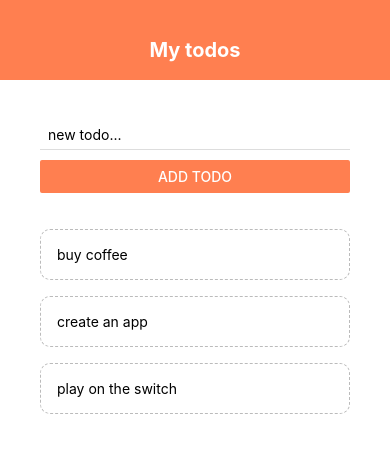
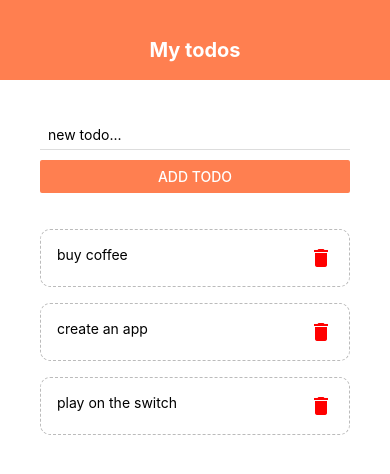
Before and after one commit to sabaPhruidze/todo-app-react-native, a React Native app: screen / in a window 390 px wide. Shown: the top 474 px of the page. Built offline with nearby package versions, Linux system fonts and the light colour scheme.

Commit message:
I currently learned how to import icons , where to find which one I would like and what attributes it have, so I added the delete icon

```diff
--- a/components/TodoItem.js
+++ b/components/TodoItem.js
@@ -1,10 +1,14 @@
-import { StyleSheet, Text, TouchableOpacity } from "react-native";
+import { StyleSheet, Text, TouchableOpacity, View } from "react-native";
+import { MaterialIcons } from "@expo/vector-icons";
 import React from "react";
 
 export default function TodoItem({ item, pressHandler }) {
   return (
     <TouchableOpacity onPress={() => pressHandler(item.key)}>
-      <Text style={styles.item}>{item.text}</Text>
+      <View style={styles.item}>
+        <Text>{item.text}</Text>
+        <MaterialIcons name="delete" size={24} color="red" />
+      </View>
     </TouchableOpacity>
   );
 }
@@ -17,5 +21,8 @@
     borderWidth: 1,
     borderStyle: "dashed",
     borderRadius: 10,
+    display: "flex",
+    flexDirection: "row",
+    justifyContent: "space-between",
   },
 });
```
